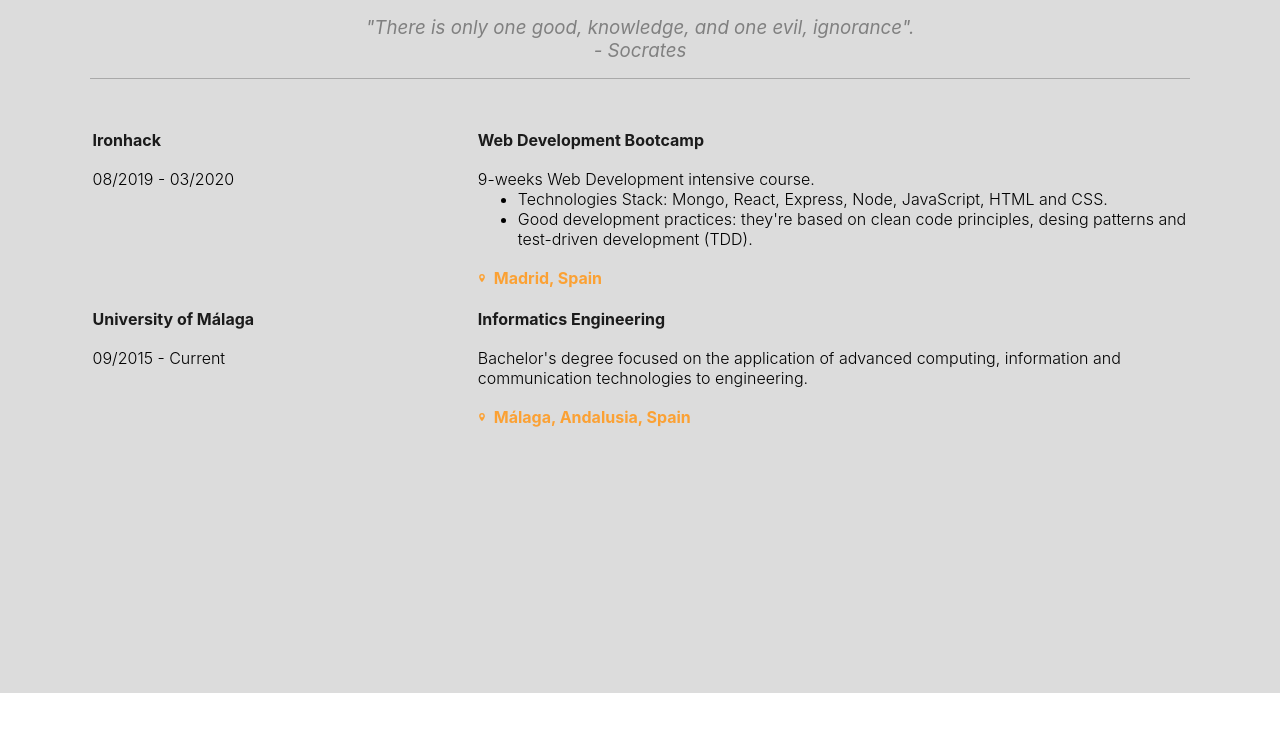
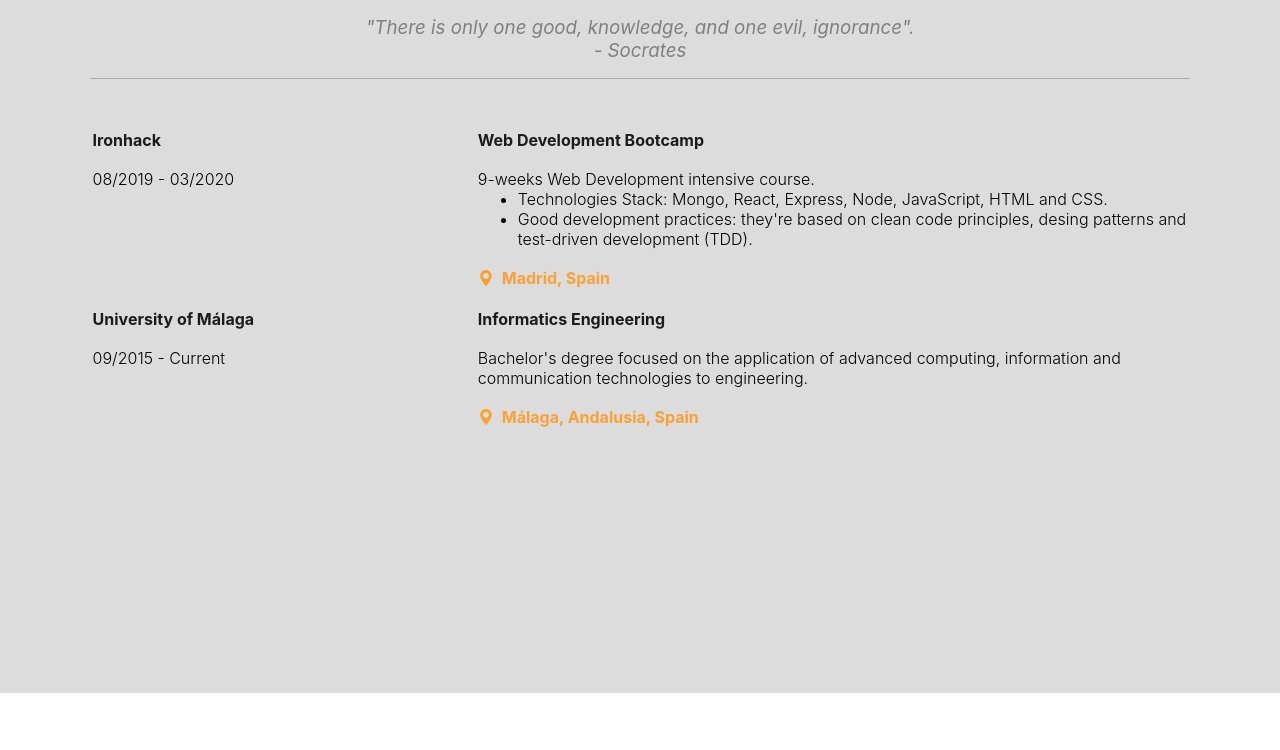
Before and after one commit to raulrequenac/raulrequenac, a React (Create React App) app: page / in a window 1280 px wide. Shown: the part 1904-2654 px from the top of the page. Built offline with nearby package versions, Linux system fonts and the light colour scheme.

Commit message:
browsers support

```diff
--- a/src/styles/Experience.css
+++ b/src/styles/Experience.css
@@ -28,6 +28,7 @@
 }
 
 .Experience table .location img {
-  width: 1rem;
+  width: 1.5rem;
+  height: auto;
   padding-right: .5rem;
 }
--- a/src/styles/Navbar.css
+++ b/src/styles/Navbar.css
@@ -15,6 +15,7 @@
 
 #Navbar .navbar-header .menu {
   width: 11vh;
+  height: auto;
   padding: .5rem 1rem;
 }
 
--- a/src/styles/Start.css
+++ b/src/styles/Start.css
@@ -20,6 +20,7 @@
 
 #Start .language-change img {
   width: 2.5rem;
+  height: auto;
   border-radius: 5px;
 }
 
```
